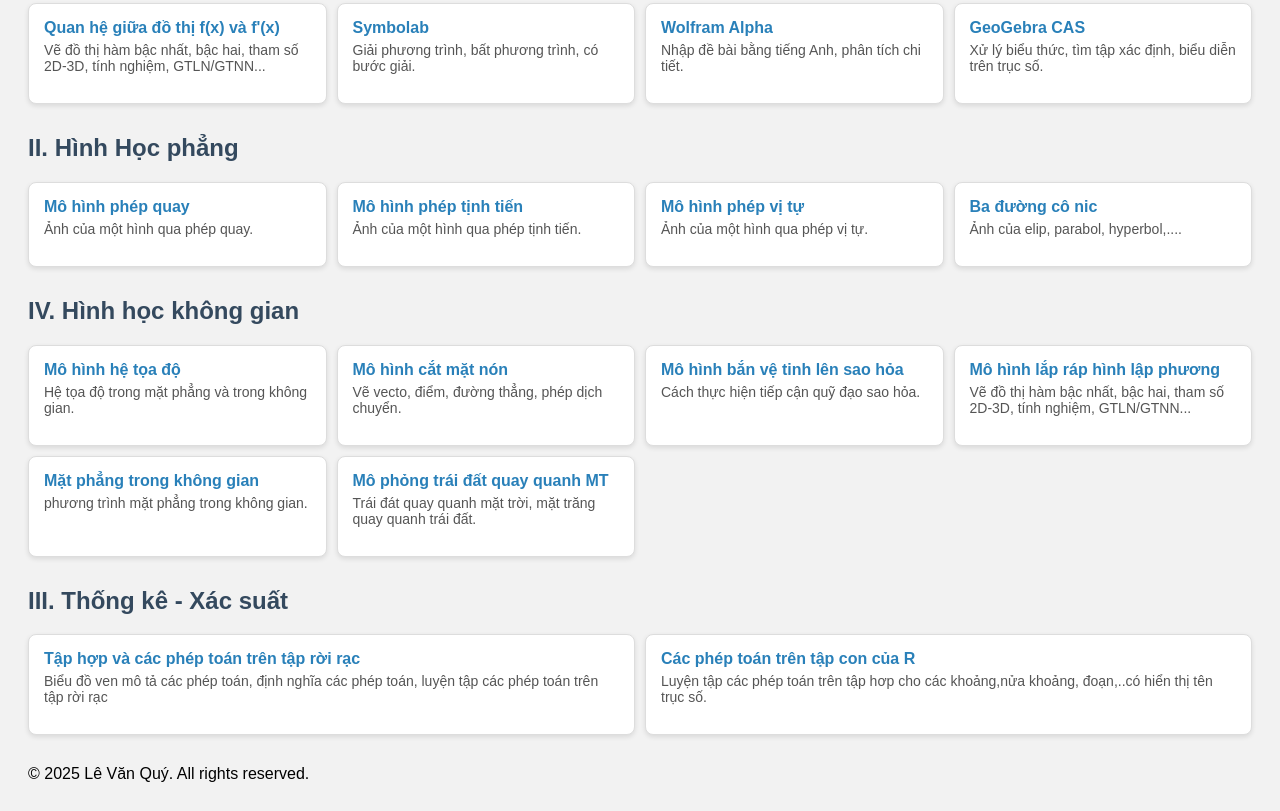
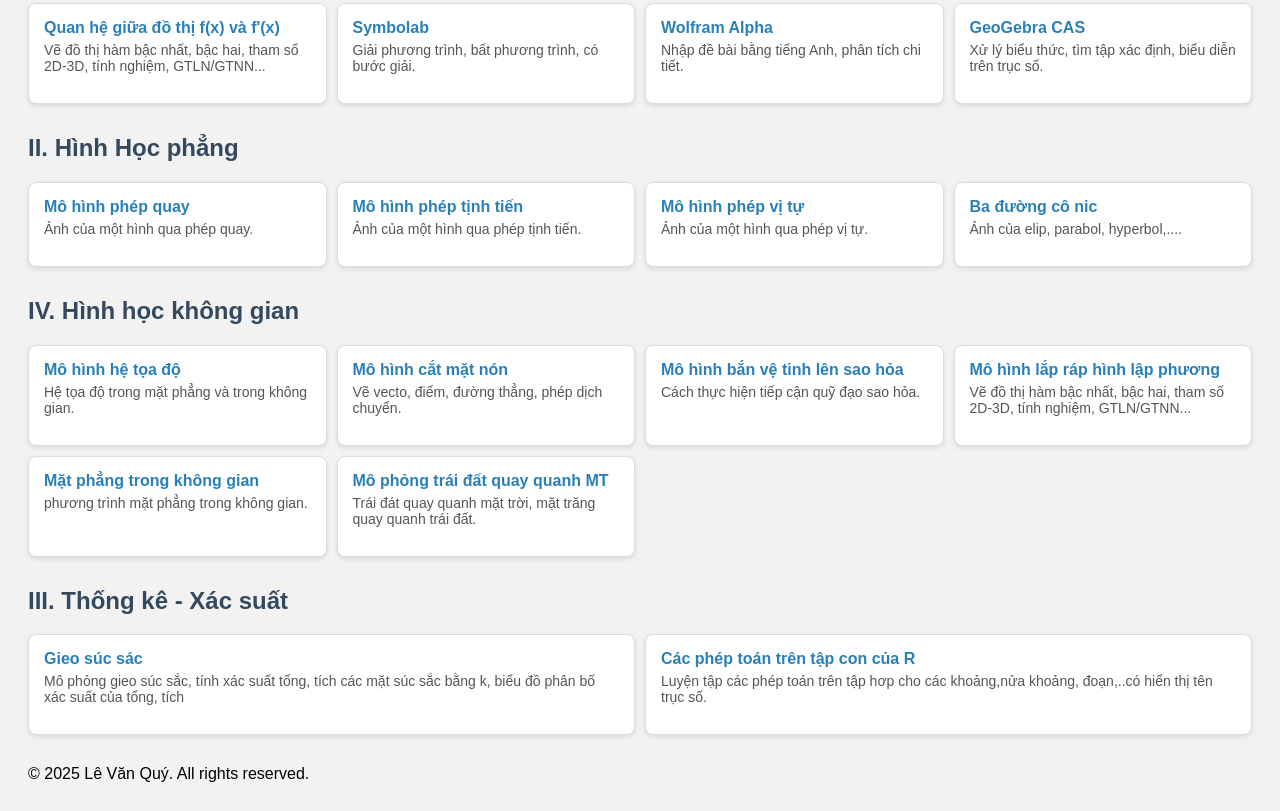
Before and after one commit to levanquybson/mosomohinhtoanhoc, a plain HTML site: page index.html in a window 1280 px wide. Shown: the part 478-1289 px from the top of the page. Drawn offline with Linux system fonts and the light colour scheme.

Commit message:
Update index.html

```diff
--- a/index.html
+++ b/index.html
@@ -162,8 +162,8 @@
     <h2>III. Thống kê - Xác suất</h2>
     <div class="tool-list">
       <div class="tool-card">
-        <a href="https://levanquybson.github.io/bieudovencacpheptoantaphoptrentaproirac/" target="_blank"> Tập hợp và các phép toán trên tập rời rạc</a>
-        <p>Biểu đồ ven mô tả các phép toán, định nghĩa các phép toán, luyện tập các phép toán trên tập rời rạc</p>
+        <a href="https://levanquybson.github.io/gieosucsac/" target="_blank"> Gieo súc sác </a>
+        <p> Mô phỏng gieo súc sắc, tính xác suất tổng, tích các mặt súc sắc bằng k, biểu đồ phân bố xác suất của tổng, tích </p>
       </div>
       <div class="tool-card">
         <a href="https://levanquybson.github.io/cacpheptoantrentapconcuaR/" target="_blank">Các phép toán trên tập con của R </a>
```
